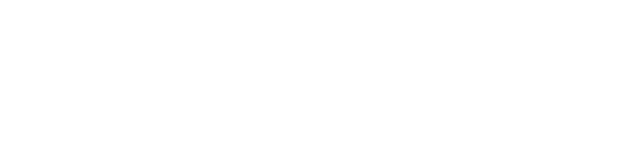
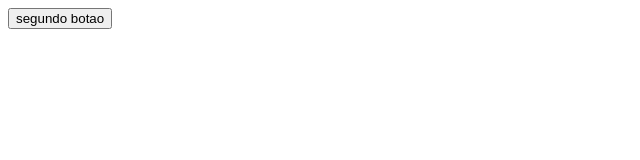
Before and after one commit to filipe191/exercicio-filipe, a plain HTML site: page index.html in a window 1280 px wide. Shown: the whole page, without its empty margins (0-640 px from the left). Drawn offline with Linux system fonts and the light colour scheme.

Commit message:
feat: adicionando segundo botao

```diff
--- a/index.html
+++ b/index.html
@@ -8,5 +8,7 @@
 </head>
 <body>
 
+    <button>segundo botao</button>
+
 </body>
 </html>
```
